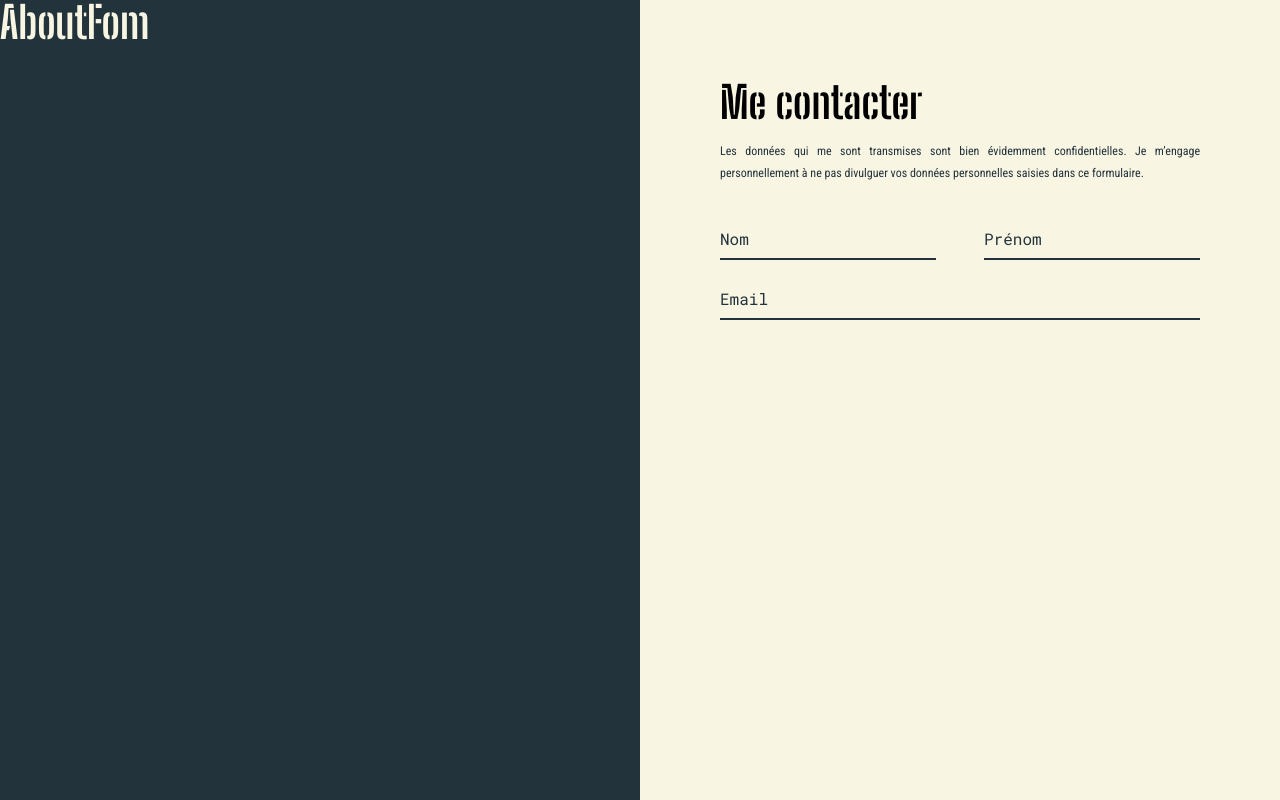
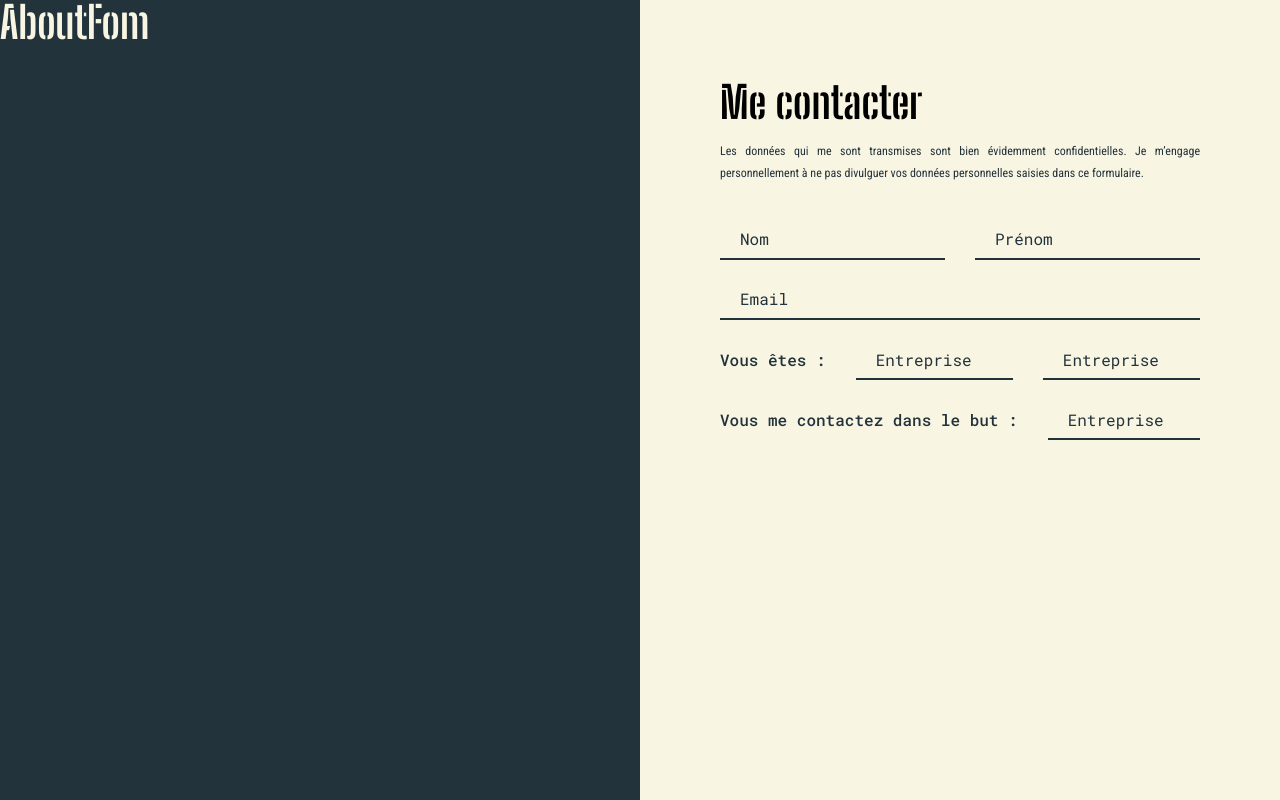
Before and after one commit to MG-julien/myForm.display, a Vue app: page / in a window 1280 px wide. Built offline with nearby package versions, Linux system fonts and the light colour scheme.

Commit message:
Ajout du composant enfant DropDownInput au composant parent FormContact

```diff
--- a/src/components/FormContact/FormContact.vue
+++ b/src/components/FormContact/FormContact.vue
@@ -12,7 +12,6 @@
                     :inputMinlength="2"
                     :inputMaxlength="50"
                 />
-
                 <InputNameAndMail
                     :componentNodeInput="'lastName__container'"
                     :inputType="'text'"
@@ -32,6 +31,36 @@
                 :inputMinlength="5"
                 :inputMaxlength="100"
             />
+            <div class="containerDropDown--who">
+                <label>Vous êtes :</label>
+                <DropDownInput
+                    :ulClass="'dropDrop__container'"
+                    :liClass="'dropDrop__container__li'"
+                    :liTextValue="'Entreprise'"
+                    :inputType="'checkbox'"
+                    :inputId="'sfsfs'"
+                    :inputName="'sfsfsf'"
+                />
+                <DropDownInput
+                    :ulClass="'dropDrop__container'"
+                    :liClass="'dropDrop__container__li'"
+                    :liTextValue="'Entreprise'"
+                    :inputType="'checkbox'"
+                    :inputId="'sfsfs'"
+                    :inputName="'sfsfsf'"
+                />
+            </div>
+            <div class="containerDropDown--why">
+                <label>Vous me contactez dans le but :</label>
+                <DropDownInput
+                    :ulClass="'dropDrop__container'"
+                    :liClass="'dropDrop__container__li'"
+                    :liTextValue="'Entreprise'"
+                    :inputType="'checkbox'"
+                    :inputId="'sfsfs'"
+                    :inputName="'sfsfsf'"
+                />
+            </div>
         </form>
     </section>
   </template>
@@ -40,7 +69,7 @@
 <script setup lang="ts">
 import HeaderForm from "./components/HeaderForm.vue";
 import InputNameAndMail from "./components/InputNameAndMail.vue";
-
+import DropDownInput from "./components/DropDownInput.vue";
 </script>
 
 <style scoped lang="scss">
@@ -57,9 +86,30 @@ section {
     flex-direction: row;
     justify-content: space-between;
     margin-bottom: 20px;
+    .firstName__container, .lastName__container {
+        width: 50%;
+    }
+    .firstName__container {
+        margin-right: 15px;
+    }
+    .lastName__container {
+        margin-left: 15px;
+    }
+}
+.containerDropDown--who, .containerDropDown--why {
+    width: 100%;
+    height: 40px;
+    display: flex;
+    margin-top: 20px;
 
-    .firstName__container, .lastName__container {
-         min-width:20%; width: 45%; max-width: 45%;
+    label {
+        line-height: 40px;
+        @include font-paragraph-regular-bold;
+    }
+    .dropDrop__container {
+        flex: 1;
+        min-width:20%; width: 100%;
+        margin-left: 30px;
     }
 }
 </style>
--- /dev/null
+++ b/src/components/FormContact/components/DropDownInput.vue
@@ -0,0 +1,38 @@
+<template>
+    <ul :class="props.ulClass">
+        <li :class="props.liClass">
+            {{ props.liTextValue }}
+        </li>
+    </ul>
+</template>
+
+<script setup lang="ts">
+const props = defineProps({
+    ulClass: String,
+    liClass: String,
+    liTextValue: String,
+    inputType: String,
+    inputId: String,
+    inputName: String,
+})
+</script>
+
+<style scoped lang="scss">
+@import "../../../assets/main.scss";
+
+ul {
+    width: 100%;
+    height: 40px;
+
+    li {
+        width: 100%;
+        height: 100%;
+        display: flex;
+        justify-content: space-between;
+        padding-left: 20px;
+        line-height: 40px;
+        @include font-paragraph-regular;
+        border-bottom: 2px solid map-get($colour, "secondary");
+    }
+}
+</style>
--- a/src/components/FormContact/components/InputNameAndMail.vue
+++ b/src/components/FormContact/components/InputNameAndMail.vue
@@ -23,8 +23,7 @@ const props = defineProps({
     inputplaceholder: String,
     inputMinlength: Number,
     inputMaxlength: Number,
-})
-console.log(props);
+});
 
 </script>
 
@@ -40,6 +39,7 @@ div {
     border-bottom: 2px solid map-get($colour, "secondary");
 
     label {
+        padding-left: 20px;
         line-height: 40px;
         @include font-paragraph-regular;
     }
```
Lines whose indentation alone changed are shown as unchanged.
